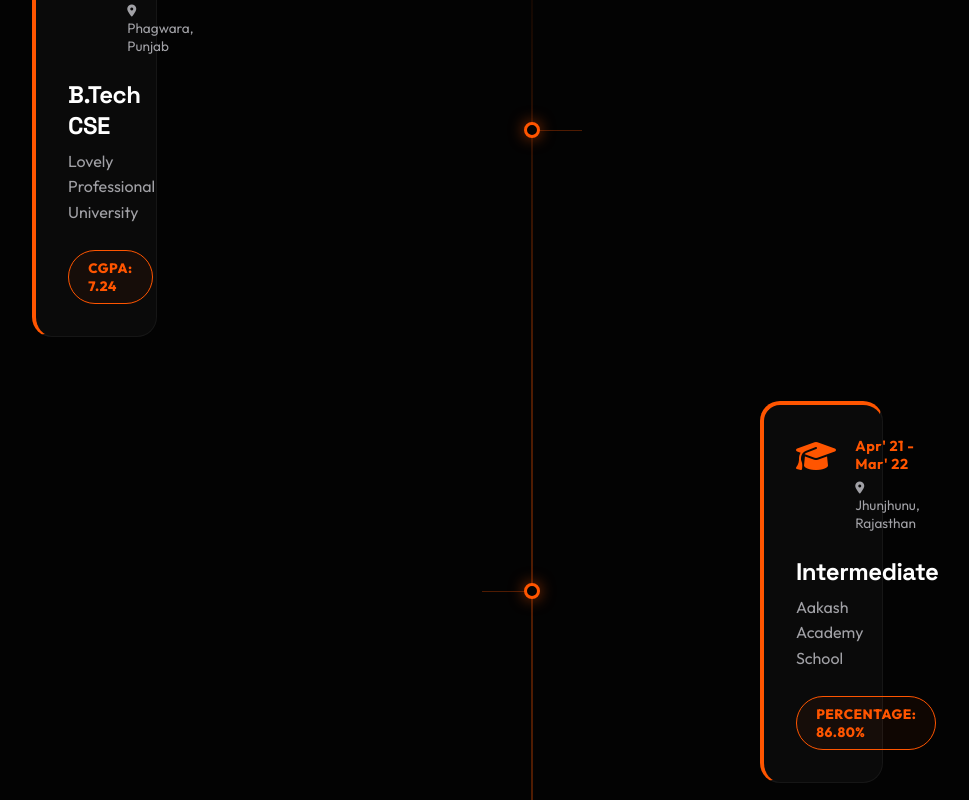
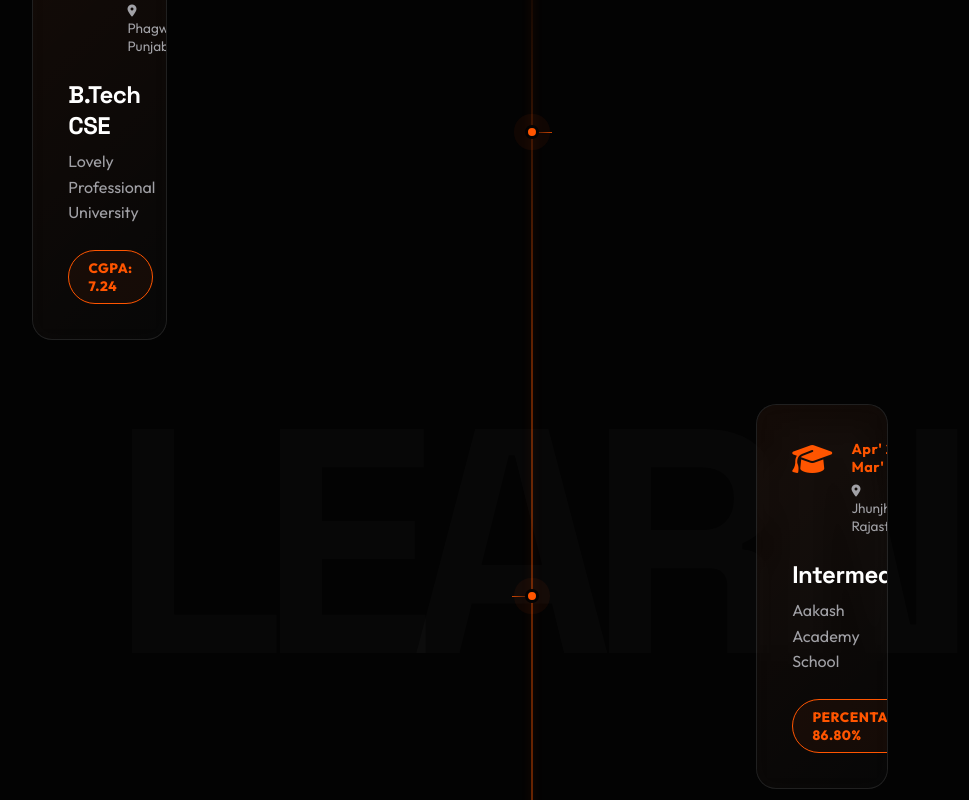
Before and after one commit to ayushkatewa/Portfolio, a React (Vite) app: page / in a window 1280 px wide. Shown: the part 1860-2660 px from the top of the page, without its empty margins (108-1077 px from the left). Built offline with nearby package versions, Linux system fonts and the light colour scheme.

Commit message:
design: overhaul academics section with premium glassmorphism and animated timeline

```diff
--- a/src/App.jsx
+++ b/src/App.jsx
@@ -695,7 +695,10 @@
         </section>
 
         {/* ACADEMICS */}
-        <section id="education" className="fade-up">
+        <section id="education" className="fade-up academics-section">
+          {/* Subtle Background Watermark */}
+          <div className="academics-background-text">LEARN</div>
+
           <div className="section-header">
             <h2 className="gradient-text split-heading">Academics</h2>
             <p>My educational journey and academic foundational milestones.</p>
--- a/src/index.css
+++ b/src/index.css
@@ -1129,6 +1129,25 @@
     padding: 2rem 0;
 }
 
+.academics-section {
+    position: relative;
+    overflow: hidden;
+}
+
+.academics-background-text {
+    position: absolute;
+    top: 50%;
+    left: 50%;
+    transform: translate(-50%, -50%);
+    font-size: 25vw;
+    font-weight: 900;
+    color: rgba(255, 255, 255, 0.02);
+    z-index: 0;
+    pointer-events: none;
+    letter-spacing: -2vw;
+    font-family: 'Space Grotesk', sans-serif;
+}
+
 .academics-timeline-v2::before {
     content: '';
     position: absolute;
@@ -1136,8 +1155,9 @@
     top: 0;
     bottom: 0;
     width: 2px;
-    background: linear-gradient(to bottom, transparent, rgba(255, 85, 0, 0.3), rgba(255, 85, 0, 0.3), transparent);
+    background: linear-gradient(to bottom, transparent, rgba(255, 85, 0, 0.4), rgba(255, 85, 0, 0.4), transparent);
     transform: translateX(-50%);
+    box-shadow: 0 0 10px rgba(255, 85, 0, 0.2);
 }
 
 .academics-item {
@@ -1156,49 +1176,65 @@
     position: absolute;
     left: 50%;
     top: 50%;
-    width: 16px;
-    height: 16px;
-    background: #030303;
-    border: 3px solid #ff5500;
+    width: 14px;
+    height: 14px;
+    background: #ff5500;
+    border: 3px solid #030303;
     border-radius: 50%;
     transform: translate(-50%, -50%);
     z-index: 2;
-    box-shadow: 0 0 15px rgba(255, 85, 0, 0.6);
+    box-shadow: 0 0 20px rgba(255, 85, 0, 0.8);
+    animation: pulse-dot 2s infinite;
+}
+
+@keyframes pulse-dot {
+    0% { box-shadow: 0 0 0 0 rgba(255, 85, 0, 0.7); }
+    70% { box-shadow: 0 0 0 12px rgba(255, 85, 0, 0); }
+    100% { box-shadow: 0 0 0 0 rgba(255, 85, 0, 0); }
 }
 
 .academics-card {
-    width: 45%;
-    background: #0a0a0a;
-    border: 1px solid rgba(255, 255, 255, 0.05);
-    border-left: 4px solid #ff5500;
-    border-top: 4px solid #ff5500;
+    width: 48%;
+    background: rgba(255, 255, 255, 0.02);
+    backdrop-filter: blur(12px);
+    border: 1px solid rgba(255, 255, 255, 0.1);
     border-radius: 20px;
-    padding: 2rem;
+    padding: 2.2rem;
     transition: all 0.4s cubic-bezier(0.175, 0.885, 0.32, 1.275);
     position: relative;
+    overflow: hidden;
+}
+
+.academics-card::before {
+    content: '';
+    position: absolute;
+    inset: 0;
+    background: linear-gradient(135deg, rgba(255, 85, 0, 0.05) 0%, transparent 100%);
+    z-index: -1;
 }
 
 /* Add a connector line from dot to card */
 .academics-item::after {
     content: '';
     position: absolute;
-    left: 45%;
+    left: 48%;
     top: 50%;
-    width: 5%;
+    width: 2%;
     height: 1px;
-    background: rgba(255, 85, 0, 0.3);
+    background: linear-gradient(to right, rgba(255, 85, 0, 0.8), rgba(255, 85, 0, 0.1));
     z-index: 1;
 }
 
 .academics-item.reversed::after {
     left: auto;
-    right: 45%;
+    right: 48%;
+    background: linear-gradient(to left, rgba(255, 85, 0, 0.8), rgba(255, 85, 0, 0.1));
 }
 
 .academics-card:hover {
-    transform: translateY(-5px) scale(1.02);
-    border-color: rgba(255, 85, 0, 0.3);
-    box-shadow: 0 20px 40px rgba(255, 85, 0, 0.1);
+    transform: translateY(-8px) scale(1.02);
+    border-color: rgba(255, 85, 0, 0.5);
+    box-shadow: 0 25px 50px rgba(0, 0, 0, 0.3), 0 0 20px rgba(255, 85, 0, 0.1);
 }
 
 .academics-header {
```
